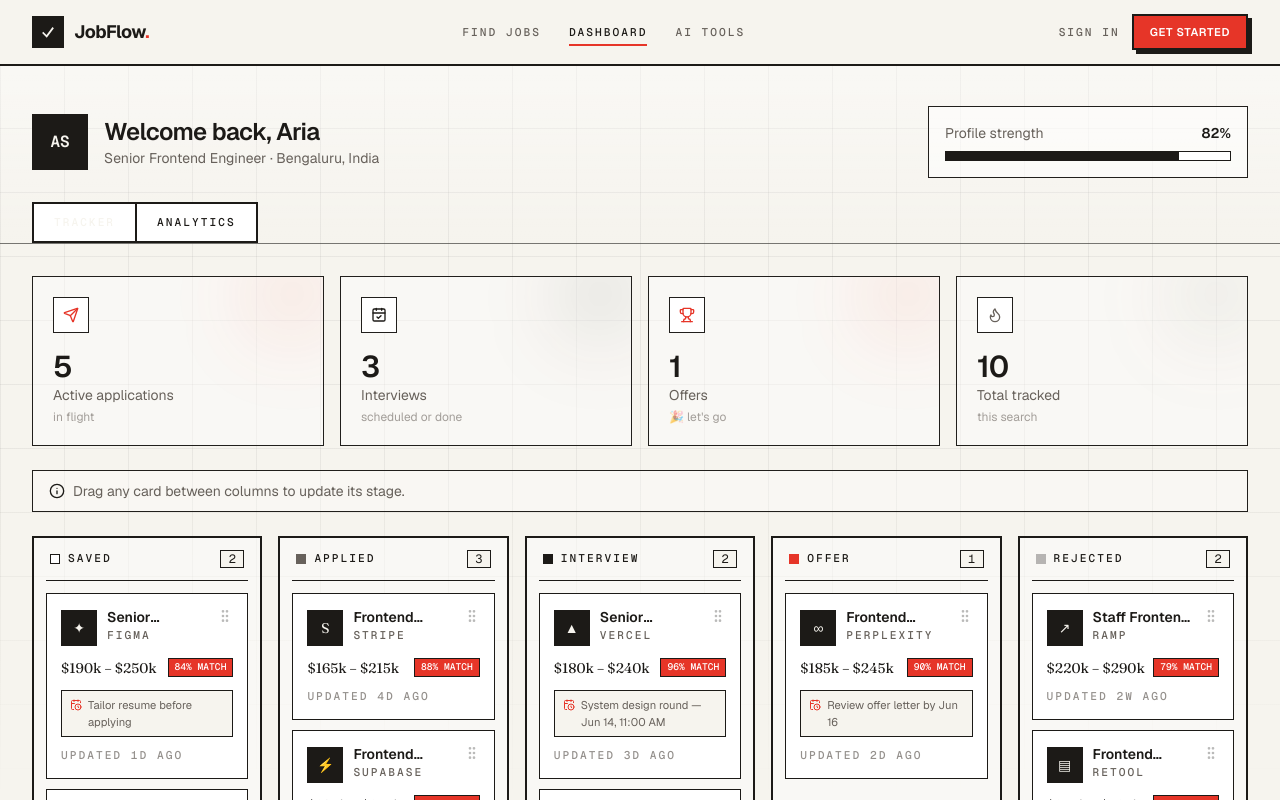
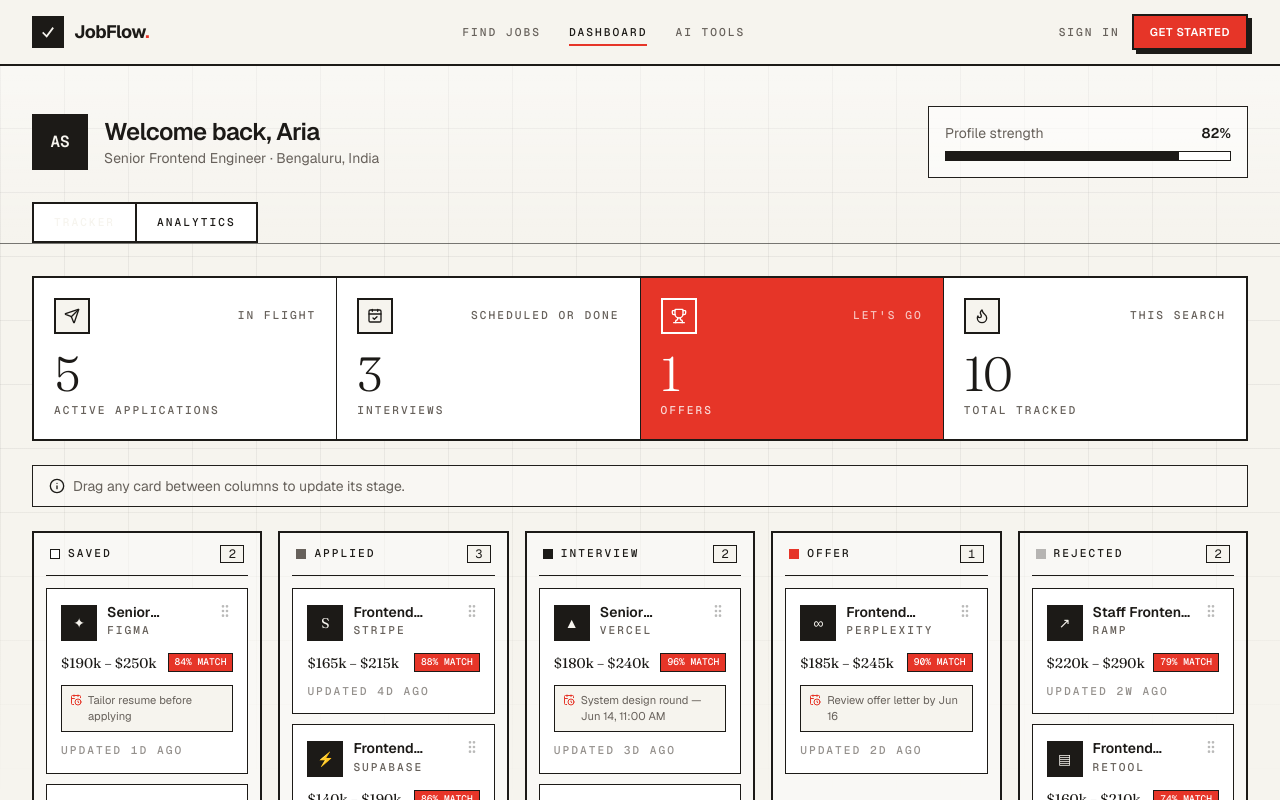
Before and after one commit to madhushigli1/jobflow-ai, a Next.js app in the folder jobflow-ai/: page /dashboard in a window 1280 px wide. Shown: the top 800 px of the page. Built offline with nearby package versions, Linux system fonts and the light colour scheme.

Commit message:
style(applications): serif stat tiles with red offer tile

```diff
--- a/jobflow-ai/src/features/applications/components/stat-cards.tsx
+++ b/jobflow-ai/src/features/applications/components/stat-cards.tsx
@@ -11,61 +11,33 @@
   const offers = count((a) => a.stage === "offer");
 
   const stats = [
-    {
-      label: "Active applications",
-      value: active,
-      icon: Send,
-      tone: "text-accent",
-      ring: "from-accent/20",
-      hint: "in flight",
-    },
-    {
-      label: "Interviews",
-      value: interviews,
-      icon: CalendarCheck,
-      tone: "text-primary",
-      ring: "from-primary/20",
-      hint: "scheduled or done",
-    },
-    {
-      label: "Offers",
-      value: offers,
-      icon: Trophy,
-      tone: "text-success",
-      ring: "from-success/20",
-      hint: "🎉 let's go",
-    },
-    {
-      label: "Total tracked",
-      value: applications.length,
-      icon: Flame,
-      tone: "text-warning",
-      ring: "from-warning/20",
-      hint: "this search",
-    },
+    { label: "Active applications", value: active, icon: Send, hint: "in flight" },
+    { label: "Interviews", value: interviews, icon: CalendarCheck, hint: "scheduled or done" },
+    { label: "Offers", value: offers, icon: Trophy, hint: "let's go", accent: true },
+    { label: "Total tracked", value: applications.length, icon: Flame, hint: "this search" },
   ];
 
   return (
-    <div className="grid gap-4 sm:grid-cols-2 lg:grid-cols-4">
+    <div className="grid gap-px border-2 border-foreground bg-foreground sm:grid-cols-2 lg:grid-cols-4">
       {stats.map((s) => (
-        <div
-          key={s.label}
-          className="relative overflow-hidden rounded-2xl border border-border bg-card/40 p-5"
-        >
-          <div
-            className={cn(
-              "pointer-events-none absolute -right-6 -top-6 size-24 rounded-full bg-gradient-to-br to-transparent blur-2xl",
-              s.ring,
-            )}
-          />
+        <div key={s.label} className={cn("bg-card p-5", s.accent && "bg-accent text-accent-foreground")}>
           <div className="flex items-center justify-between">
-            <span className={cn("inline-flex size-9 items-center justify-center rounded-lg border border-border bg-background-elevated", s.tone)}>
+            <span
+              className={cn(
+                "grid size-9 place-items-center border-2",
+                s.accent ? "border-accent-foreground" : "border-foreground bg-background",
+              )}
+            >
               <s.icon className="size-4" />
             </span>
+            <span className={cn("label", s.accent ? "text-accent-foreground/70" : "text-muted-foreground")}>
+              {s.hint}
+            </span>
           </div>
-          <p className="mt-4 text-3xl font-semibold tracking-tight">{s.value}</p>
-          <p className="text-sm text-muted-foreground">{s.label}</p>
-          <p className="mt-1 text-xs text-muted-foreground/60">{s.hint}</p>
+          <p className="mt-4 font-serif text-5xl font-light tracking-tight">{s.value}</p>
+          <p className={cn("label mt-1", s.accent ? "text-accent-foreground/80" : "text-muted-foreground")}>
+            {s.label}
+          </p>
         </div>
       ))}
     </div>
```
